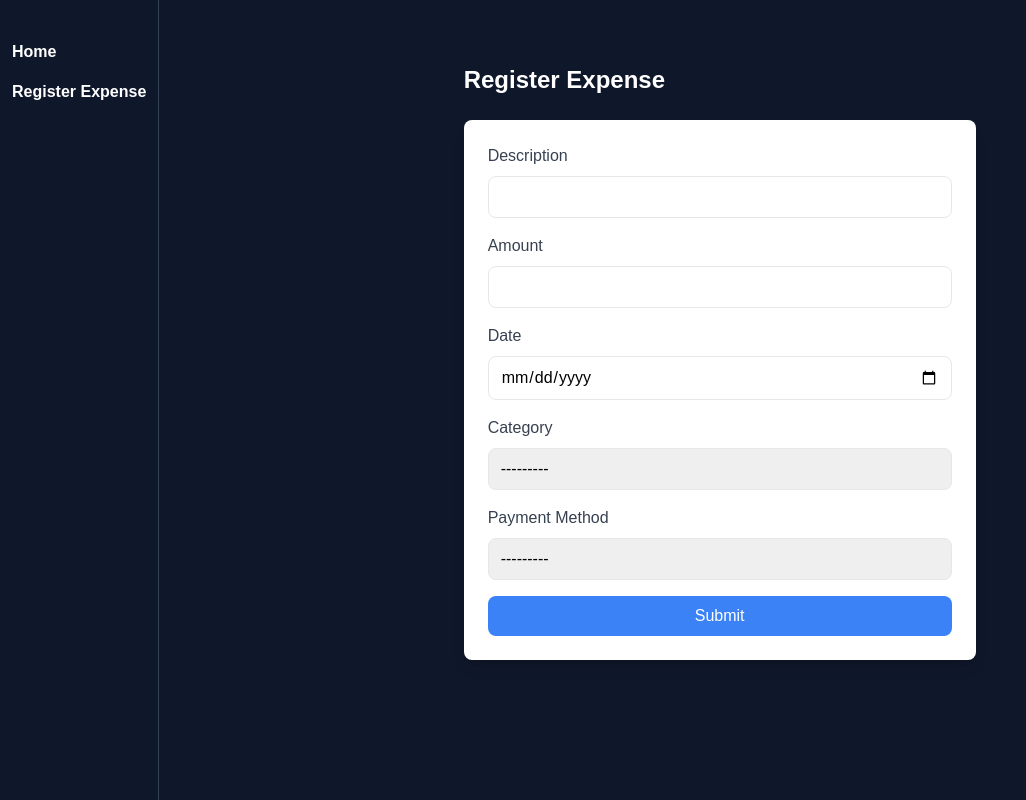
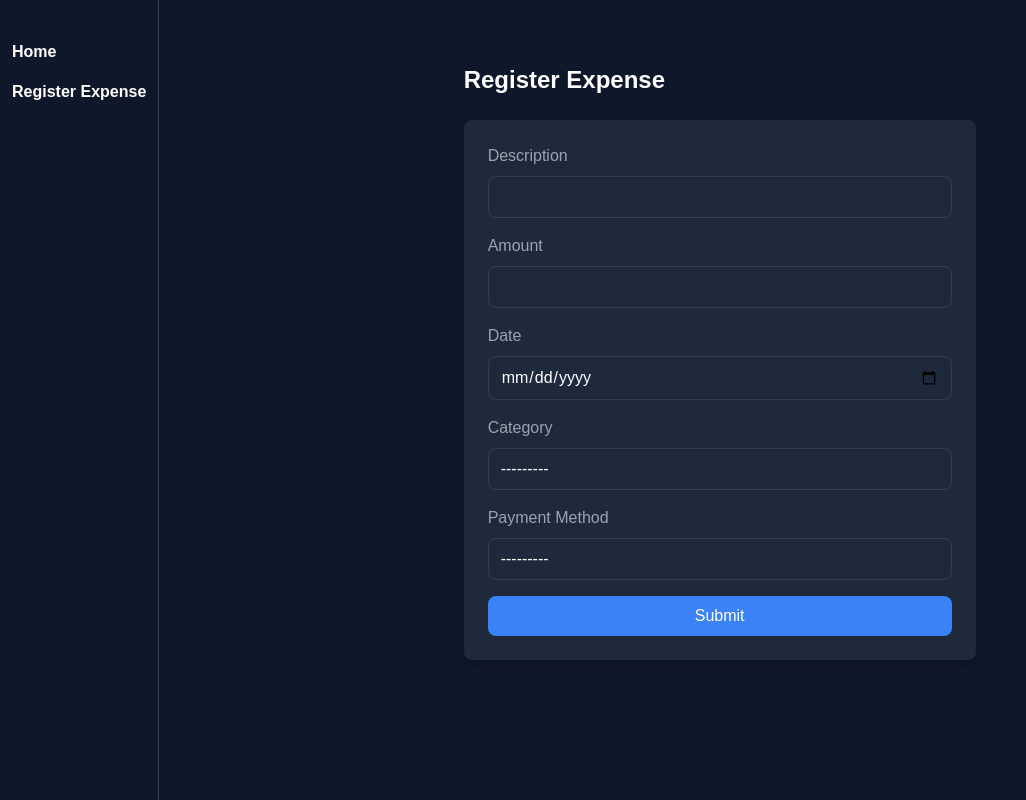
Before and after one commit to jrneliodias/meu-financeiro, a Django app: page /register/expense in a window 1280 px wide. Shown: the whole page, without its empty margins (0-1026 px from the left). Run offline with Django 5.2, Linux system fonts and the light colour scheme; data that the repository does not hold is empty; some libraries are stand-ins or nearby versions; some web fonts are replaced.

Commit message:
feat: update the style form input

```diff
--- a/registers/templates/register/expense_form.html
+++ b/registers/templates/register/expense_form.html
@@ -1,29 +1,29 @@
 {% extends "core/base.html" %}
 {% load custom_filters %}
 {% block content %}
-    <div class="container mx-auto mt-10 max-w-lg text-black">
-        <h2 class="text-2xl font-bold mb-6 text-white">Register Expense</h2>
-        <form method="post" class="bg-white p-6 rounded-lg shadow-lg">
+    <div class="container mx-auto mt-10 max-w-lg ">
+        <h2 class="text-2xl font-bold mb-6 ">Register Expense</h2>
+        <form method="post" class="bg-slate-800 p-6 rounded-lg shadow-lg">
             {% csrf_token %}
             <div class="mb-4 space-y-2">
-                <label for="id_description" class=" text-gray-700">Description</label>
-                {{ form.description|add_class:"w-full px-3 py-2 border rounded-lg focus:outline-none focus:ring-2 focus:ring-blue-500" }}
+                <label for="id_description" class=" text-gray-400">Description</label>
+                {{ form.description|add_class:"w-full px-3 bg-transparent py-2 border border-slate-700 rounded-lg focus:outline-none focus:ring-2 focus:ring-blue-500" }}
             </div>
             <div class="mb-4 space-y-2">
-                <label for="id_amount" class=" text-gray-700">Amount</label>
-                {{ form.amount|add_class:"w-full px-3 py-2 border rounded-lg focus:outline-none focus:ring-2 focus:ring-blue-500" }}
+                <label for="id_amount" class=" text-gray-400">Amount</label>
+                {{ form.amount|add_class:"w-full px-3 bg-transparent py-2 border border-slate-700 rounded-lg focus:outline-none focus:ring-2 focus:ring-blue-500" }}
             </div>
             <div class="mb-4 space-y-2">
-                <label for="id_date" class=" text-gray-700">Date</label>
-                {{ form.date|add_class:"w-full px-3 py-2 border rounded-lg focus:outline-none focus:ring-2 focus:ring-blue-500" }}
+                <label for="id_date" class=" text-gray-400">Date</label>
+                {{ form.date|add_class:"w-full px-3 bg-transparent py-2 border border-slate-700 rounded-lg focus:outline-none focus:ring-2 focus:ring-blue-500" }}
             </div>
             <div class="mb-4 space-y-2">
-                <label for="id_category" class=" text-gray-700">Category</label>
-                {{ form.category|add_class:"w-full px-3 py-2 appearance-none border rounded-lg focus:outline-none focus:ring-2 focus:ring-blue-500" }}
+                <label for="id_category" class=" text-gray-400">Category</label>
+                {{ form.category|add_class:"w-full px-3 bg-transparent py-2 appearance-none border border-slate-700 rounded-lg focus:outline-none focus:ring-2 focus:ring-blue-500 *:bg-slate-900" }}
             </div>
             <div class="mb-4 space-y-2">
-                <label for="id_payment_method" class=" text-gray-700">Payment Method</label>
-                {{ form.payment_method|add_class:"w-full px-3 py-2 appearance-none border rounded-lg focus:outline-none focus:ring-2 focus:ring-blue-500" }}
+                <label for="id_payment_method" class=" text-gray-400">Payment Method</label>
+                {{ form.payment_method|add_class:"w-full px-3 bg-transparent py-2 appearance-none border border-slate-700 rounded-lg focus:outline-none focus:ring-2 focus:ring-blue-500 *:bg-slate-900" }}
             </div>
             <button type="submit"
                     class="w-full bg-blue-500 text-white py-2 rounded-lg hover:bg-blue-700">Submit</button>
```
